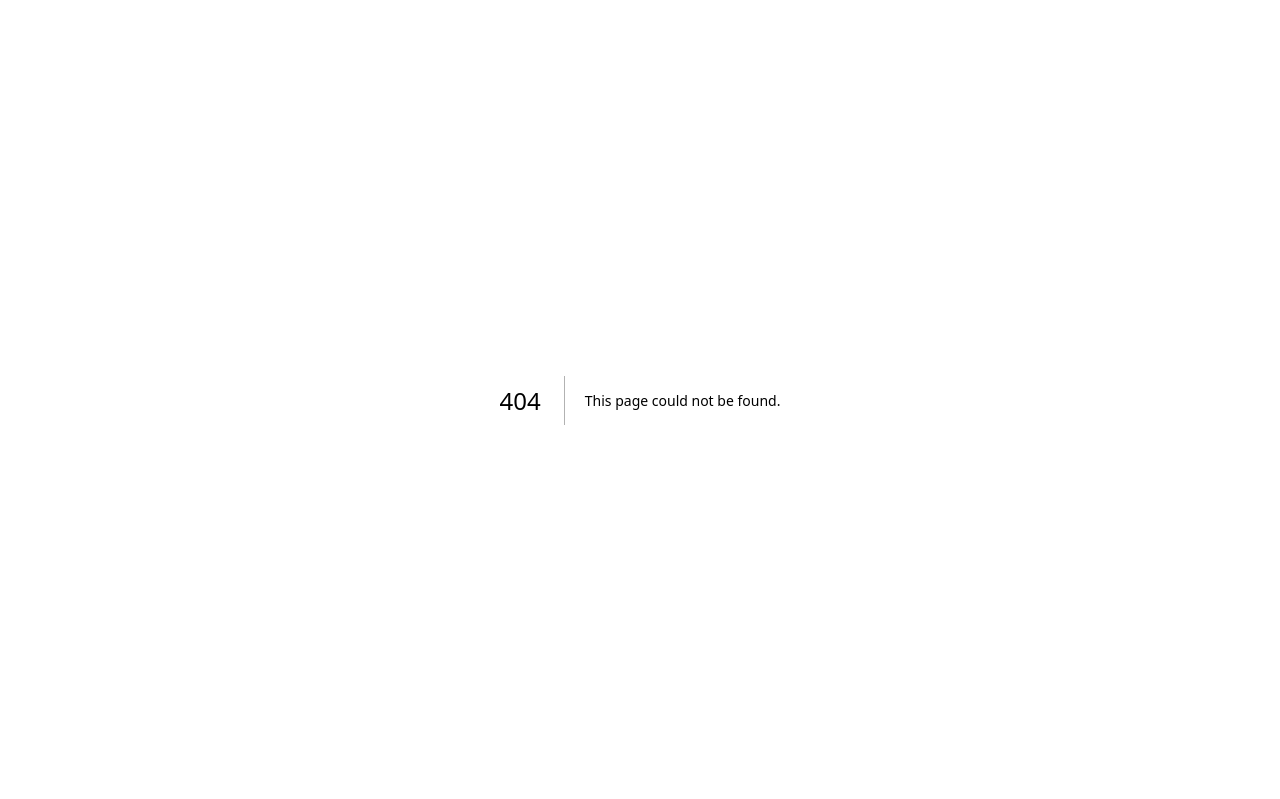
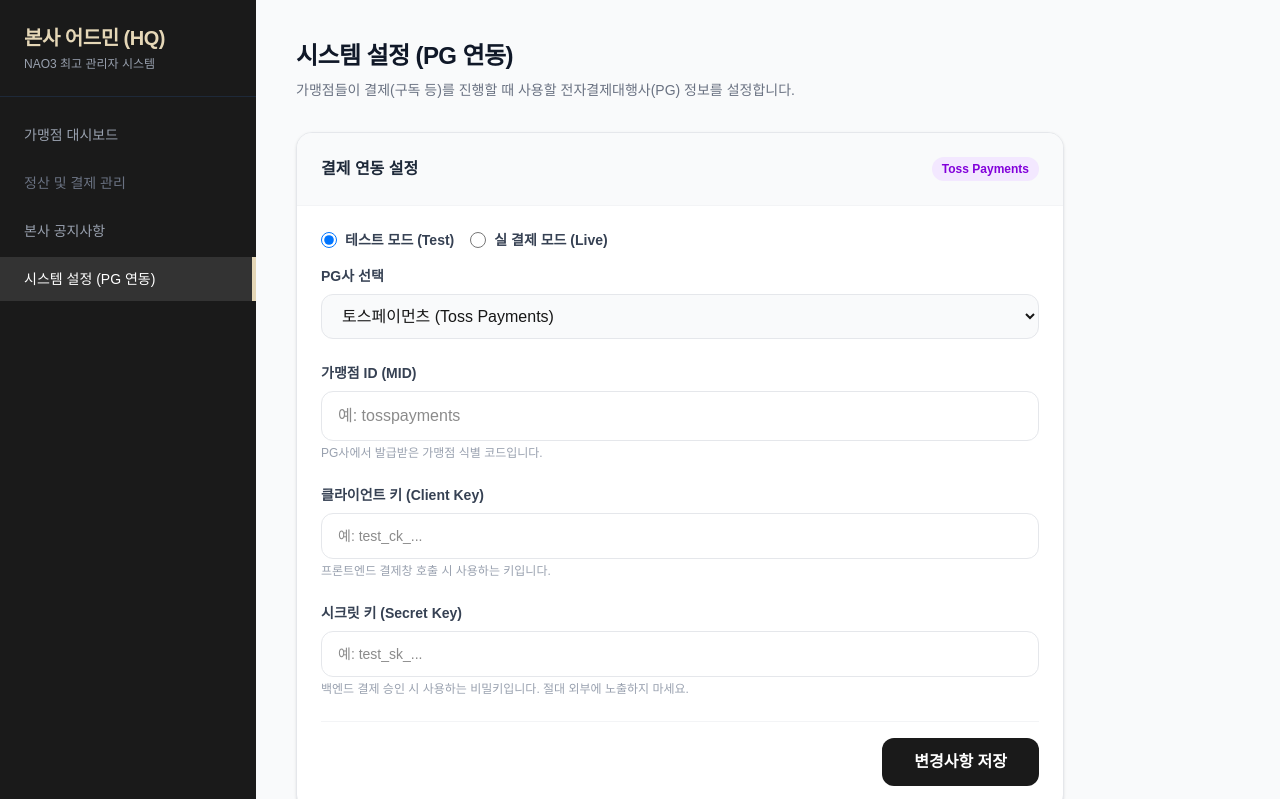
Before and after one commit to hannune-s/nao3, a Next.js app: page /hq-admin/settings in a window 1280 px wide. Before the commit this address had no page. Shown: the top 799 px of the page. Built offline with nearby package versions, Linux system fonts and the light colour scheme; no server answers; the database is empty.

Commit message:
feat: add HQ system settings page for PG integration testing

```diff
--- a/src/app/hq-admin/layout.tsx
+++ b/src/app/hq-admin/layout.tsx
@@ -40,9 +40,12 @@ export default function HqAdminLayout({ children }: { children: React.ReactNode
               </Link>
             </li>
             <li>
-              <div className="flex items-center px-6 py-3 text-sm font-medium text-gray-500 cursor-not-allowed">
-                시스템 설정
-              </div>
+              <Link
+                href="/hq-admin/settings"
+                className={`flex items-center px-6 py-3 text-sm font-medium transition-colors ${pathname === '/hq-admin/settings' ? 'bg-[#333] text-white border-r-4 border-[#E5D7B7]' : 'text-gray-400 hover:text-white hover:bg-gray-800'}`}
+              >
+                시스템 설정 (PG 연동)
+              </Link>
             </li>
           </ul>
         </nav>
--- /dev/null
+++ b/src/app/hq-admin/settings/page.tsx
@@ -0,0 +1,197 @@
+"use client";
+
+import { useEffect, useState } from 'react';
+import { supabase } from '@/lib/supabase';
+
+export default function HqSettingsPage() {
+  const [pgProvider, setPgProvider] = useState('tosspayments');
+  const [pgMid, setPgMid] = useState('');
+  const [pgClientKey, setPgClientKey] = useState('');
+  const [pgSecretKey, setPgSecretKey] = useState('');
+  const [isTestMode, setIsTestMode] = useState(true);
+
+  const [loading, setLoading] = useState(true);
+  const [saving, setSaving] = useState(false);
+
+  useEffect(() => {
+    fetchSettings();
+  }, []);
+
+  const fetchSettings = async () => {
+    try {
+      // Supabase nao3_system_settings 테이블에서 조회 시도
+      const { data, error } = await supabase
+        .from('nao3_system_settings')
+        .select('*');
+
+      if (error) {
+        // 테이블이 없거나 에러 시 로컬 스토리지로 폴백
+        throw error;
+      }
+
+      if (data) {
+        const midRow = data.find((row: any) => row.setting_key === 'pg_mid');
+        const clientKeyRow = data.find((row: any) => row.setting_key === 'pg_client_key');
+        const secretKeyRow = data.find((row: any) => row.setting_key === 'pg_secret_key');
+        const testModeRow = data.find((row: any) => row.setting_key === 'pg_is_test_mode');
+
+        if (midRow) setPgMid(midRow.setting_value);
+        if (clientKeyRow) setPgClientKey(clientKeyRow.setting_value);
+        if (secretKeyRow) setPgSecretKey(secretKeyRow.setting_value);
+        if (testModeRow) setIsTestMode(testModeRow.setting_value === 'true');
+      }
+    } catch (err) {
+      console.warn('DB fetching failed, using localStorage fallback');
+      setPgMid(localStorage.getItem('nao3_hq_pg_mid') || '');
+      setPgClientKey(localStorage.getItem('nao3_hq_pg_client_key') || '');
+      setPgSecretKey(localStorage.getItem('nao3_hq_pg_secret_key') || '');
+      setIsTestMode(localStorage.getItem('nao3_hq_pg_test_mode') !== 'false');
+    } finally {
+      setLoading(false);
+    }
+  };
+
+  const handleSave = async (e: React.FormEvent) => {
+    e.preventDefault();
+    setSaving(true);
+
+    try {
+      // 로컬 스토리지에도 무조건 저장 (폴백용)
+      localStorage.setItem('nao3_hq_pg_mid', pgMid);
+      localStorage.setItem('nao3_hq_pg_client_key', pgClientKey);
+      localStorage.setItem('nao3_hq_pg_secret_key', pgSecretKey);
+      localStorage.setItem('nao3_hq_pg_test_mode', isTestMode ? 'true' : 'false');
+
+      // DB 저장 시도 (upsert 사용)
+      const settingsToSave = [
+        { setting_key: 'pg_mid', setting_value: pgMid },
+        { setting_key: 'pg_client_key', setting_value: pgClientKey },
+        { setting_key: 'pg_secret_key', setting_value: pgSecretKey },
+        { setting_key: 'pg_is_test_mode', setting_value: isTestMode ? 'true' : 'false' }
+      ];
+
+      const { error } = await supabase
+        .from('nao3_system_settings')
+        .upsert(settingsToSave, { onConflict: 'setting_key' });
+
+      if (error) throw error;
+      alert('설정이 저장되었습니다.');
+    } catch (err: any) {
+      console.warn('DB upsert failed, saved to localStorage', err);
+      alert('설정이 로컬 환경에 저장되었습니다. (DB 연동 시 Supabase에 nao3_system_settings 테이블이 필요합니다.)');
+    } finally {
+      setSaving(false);
+    }
+  };
+
+  if (loading) {
+    return <div className="p-8 text-gray-500">설정을 불러오는 중...</div>;
+  }
+
+  return (
+    <div className="max-w-3xl animate-fade-in-up">
+      <div className="mb-8">
+        <h2 className="text-2xl font-black text-gray-900 tracking-tight">시스템 설정 (PG 연동)</h2>
+        <p className="text-gray-500 mt-2 text-sm">가맹점들이 결제(구독 등)를 진행할 때 사용할 전자결제대행사(PG) 정보를 설정합니다.</p>
+      </div>
+
+      <div className="bg-white rounded-2xl shadow-sm border border-gray-200 overflow-hidden">
+        <div className="p-6 border-b border-gray-100 bg-gray-50 flex items-center justify-between">
+          <h3 className="font-bold text-gray-800">결제 연동 설정</h3>
+          <span className="px-2.5 py-1 bg-purple-100 text-purple-700 text-xs font-bold rounded-full">Toss Payments</span>
+        </div>
+
+        <form onSubmit={handleSave} className="p-6 space-y-6">
+
+          <div className="flex items-center gap-4 mb-4">
+            <label className="flex items-center gap-2 cursor-pointer">
+              <input
+                type="radio"
+                name="test_mode"
+                checked={isTestMode}
+                onChange={() => setIsTestMode(true)}
+                className="w-4 h-4 text-[#5F0080]"
+              />
+              <span className="text-sm font-bold text-gray-700">테스트 모드 (Test)</span>
+            </label>
+            <label className="flex items-center gap-2 cursor-pointer">
+              <input
+                type="radio"
+                name="test_mode"
+                checked={!isTestMode}
+                onChange={() => setIsTestMode(false)}
+                className="w-4 h-4 text-[#5F0080]"
+              />
+              <span className="text-sm font-bold text-gray-700">실 결제 모드 (Live)</span>
+            </label>
+          </div>
+
+          <div>
+            <label className="block text-sm font-bold text-gray-700 mb-2">PG사 선택</label>
+            <select
+              value={pgProvider}
+              onChange={(e) => setPgProvider(e.target.value)}
+              className="w-full px-4 py-3 bg-gray-50 border border-gray-200 rounded-xl outline-none focus:border-[#5F0080] focus:ring-1 focus:ring-[#5F0080]"
+            >
+              <option value="tosspayments">토스페이먼츠 (Toss Payments)</option>
+              <option value="nicepay" disabled>나이스페이먼츠 (준비중)</option>
+              <option value="kcp" disabled>NHN KCP (준비중)</option>
+            </select>
+          </div>
+
+          <div>
+            <label className="block text-sm font-bold text-gray-700 mb-2">가맹점 ID (MID)</label>
+            <input
+              type="text"
+              value={pgMid}
+              onChange={(e) => setPgMid(e.target.value)}
+              placeholder="예: tosspayments"
+              className="w-full px-4 py-3 border border-gray-200 rounded-xl outline-none focus:border-[#5F0080] focus:ring-1 focus:ring-[#5F0080]"
+            />
+            <p className="text-xs text-gray-400 mt-1">PG사에서 발급받은 가맹점 식별 코드입니다.</p>
+          </div>
+
+          <div>
+            <label className="block text-sm font-bold text-gray-700 mb-2">클라이언트 키 (Client Key)</label>
+            <input
+              type="text"
+              value={pgClientKey}
+              onChange={(e) => setPgClientKey(e.target.value)}
+              placeholder="예: test_ck_..."
+              className="w-full px-4 py-3 border border-gray-200 rounded-xl outline-none focus:border-[#5F0080] focus:ring-1 focus:ring-[#5F0080] font-mono text-sm"
+            />
+            <p className="text-xs text-gray-400 mt-1">프론트엔드 결제창 호출 시 사용하는 키입니다.</p>
+          </div>
+
+          <div>
+            <label className="block text-sm font-bold text-gray-700 mb-2">시크릿 키 (Secret Key)</label>
+            <input
+              type="password"
+              value={pgSecretKey}
+              onChange={(e) => setPgSecretKey(e.target.value)}
+              placeholder="예: test_sk_..."
+              className="w-full px-4 py-3 border border-gray-200 rounded-xl outline-none focus:border-[#5F0080] focus:ring-1 focus:ring-[#5F0080] font-mono text-sm"
+            />
+            <p className="text-xs text-gray-400 mt-1">백엔드 결제 승인 시 사용하는 비밀키입니다. 절대 외부에 노출하지 마세요.</p>
+          </div>
+
+          <div className="pt-4 border-t border-gray-100 flex justify-end">
+            <button
+              type="submit"
+              disabled={saving}
+              className="px-8 py-3 bg-[#1A1A1A] hover:bg-black text-white font-bold rounded-xl transition-colors disabled:opacity-50"
+            >
+              {saving ? '저장 중...' : '변경사항 저장'}
+            </button>
+          </div>
+        </form>
+      </div>
+
+      <div className="mt-6 bg-blue-50 text-blue-800 p-4 rounded-xl text-sm leading-relaxed border border-blue-100">
+        <strong>💡 테스트 환경 안내</strong><br/>
+        현재 토스페이먼츠 기본 테스트 MID인 <code>tosspayments</code>와 테스트 키를 입력하시면 실제 돈이 빠져나가지 않는 결제 테스트가 가능합니다.<br/>
+        실 결제를 위해 Live 모드로 전환할 경우 반드시 실제 발급받은 MID와 키로 교체해야 합니다.
+      </div>
+    </div>
+  );
+}
```
